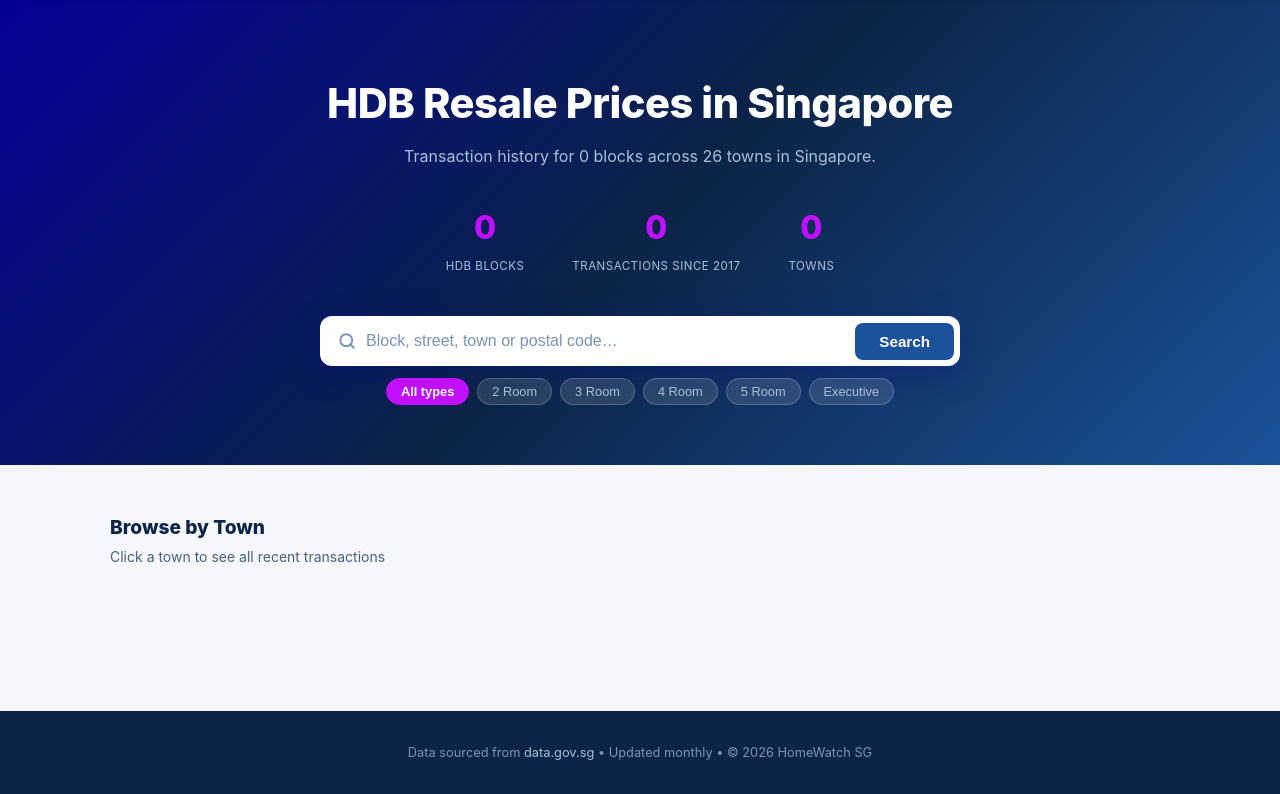
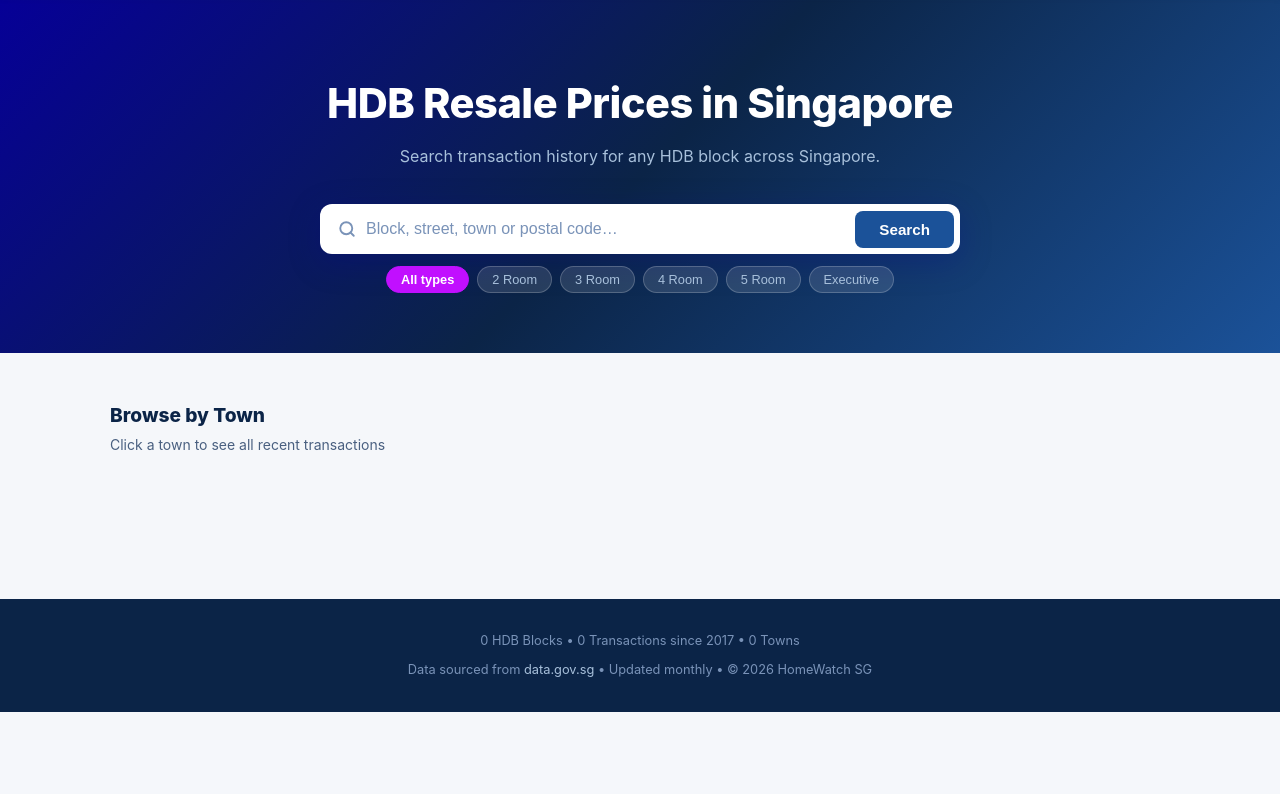
Before and after one commit to balacom/homewatch, a Flask app: page / in a window 1280 px wide. Shown: the part 60-854 px from the top of the page. After the commit the page ends 772 px from the top, so only its background shows below. Run offline with Flask 3, Linux system fonts and the light colour scheme; data that the repository does not hold is empty.

Commit message:
Move stats to footer; clean up hero

```diff
--- a/templates/base.html
+++ b/templates/base.html
@@ -96,6 +96,7 @@
     </nav>
     {% block content %}{% endblock %}
     <footer>
+        {% block footer_stats %}{% endblock %}
         <div>Data sourced from <a href="https://data.gov.sg" target="_blank">data.gov.sg</a> &bull; Updated monthly &bull; &copy; 2026 HomeWatch SG</div>
     </footer>
 </body>
--- a/templates/index.html
+++ b/templates/index.html
@@ -16,11 +16,6 @@
     .hero h1 { font-size: clamp(1.6rem, 4vw, 2.6rem); font-weight: 800; letter-spacing: -0.5px; margin-bottom: 10px; }
     .hero-sub { color: #a8c0db; font-size: 1rem; margin-bottom: 36px; }
 
-    /* Stats */
-    .stats { display: flex; justify-content: center; gap: 48px; flex-wrap: wrap; margin-bottom: 40px; }
-    .stat-item { text-align: center; }
-    .stat-num { font-size: 2rem; font-weight: 800; color: #c10fff; display: block; }
-    .stat-label { font-size: 0.72rem; color: #a8c0db; text-transform: uppercase; letter-spacing: 0.5px; }
 
     /* Search */
     .search-wrap { max-width: 640px; margin: 0 auto; position: relative; }
@@ -114,8 +109,6 @@
     @media (max-width: 600px) {
         .hero { padding: 44px 16px 36px; }
         .hero-sub { font-size: 0.875rem; margin-bottom: 24px; }
-        .stats { gap: 24px; margin-bottom: 28px; }
-        .stat-num { font-size: 1.6rem; }
         .search-field { padding: 5px 5px 5px 14px; border-radius: 10px; }
         .search-btn { padding: 10px 12px; border-radius: 8px; }
         .search-btn-text { display: none; }
@@ -132,8 +125,6 @@
         .town-card { padding: 12px 14px; }
     }
     @media (max-width: 380px) {
-        .stats { gap: 16px; }
-        .stat-num { font-size: 1.4rem; }
         .town-grid { grid-template-columns: 1fr 1fr; }
     }
 </style>
@@ -143,22 +134,7 @@
 <div class="hero">
     <div class="container">
         <h1>HDB Resale Prices in Singapore</h1>
-        <p class="hero-sub">Transaction history for {{ "{:,}".format(blocks) }} blocks across 26 towns in Singapore.</p>
-
-        <div class="stats">
-            <div class="stat-item">
-                <span class="stat-num">{{ "{:,}".format(blocks) }}</span>
-                <span class="stat-label">HDB Blocks</span>
-            </div>
-            <div class="stat-item">
-                <span class="stat-num">{{ "{:,}".format(total) }}</span>
-                <span class="stat-label">Transactions since 2017</span>
-            </div>
-            <div class="stat-item">
-                <span class="stat-num">{{ towns }}</span>
-                <span class="stat-label">Towns</span>
-            </div>
-        </div>
+        <p class="hero-sub">Search transaction history for any HDB block across Singapore.</p>
 
         <div class="search-wrap">
             <form id="search-form" action="/search" method="get">
@@ -336,3 +312,9 @@
 })();
 </script>
 {% endblock %}
+
+{% block footer_stats %}
+<div style="margin-bottom:10px;color:#7a93b8;">
+    {{ "{:,}".format(blocks) }} HDB Blocks &bull; {{ "{:,}".format(total) }} Transactions since 2017 &bull; {{ towns }} Towns
+</div>
+{% endblock %}
```
